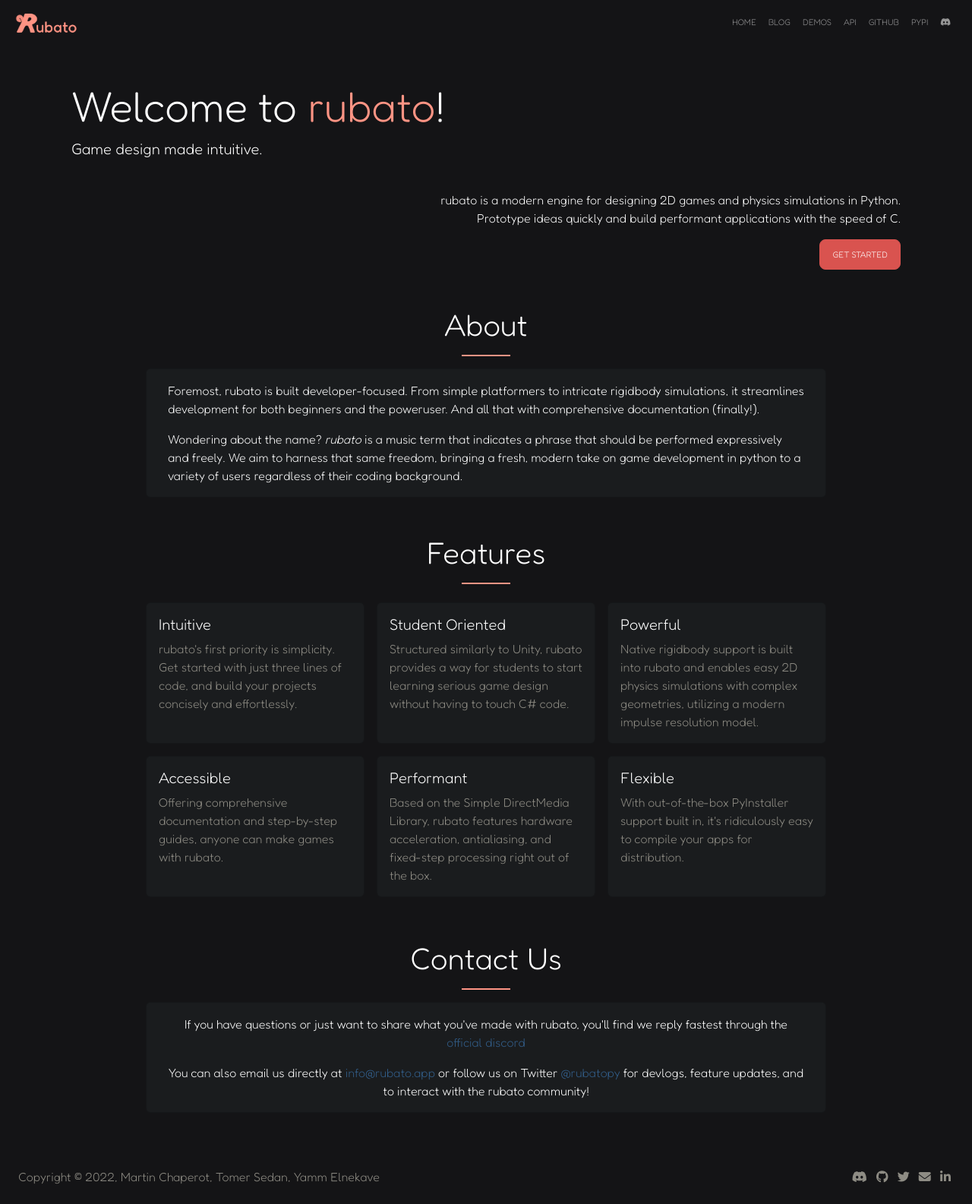
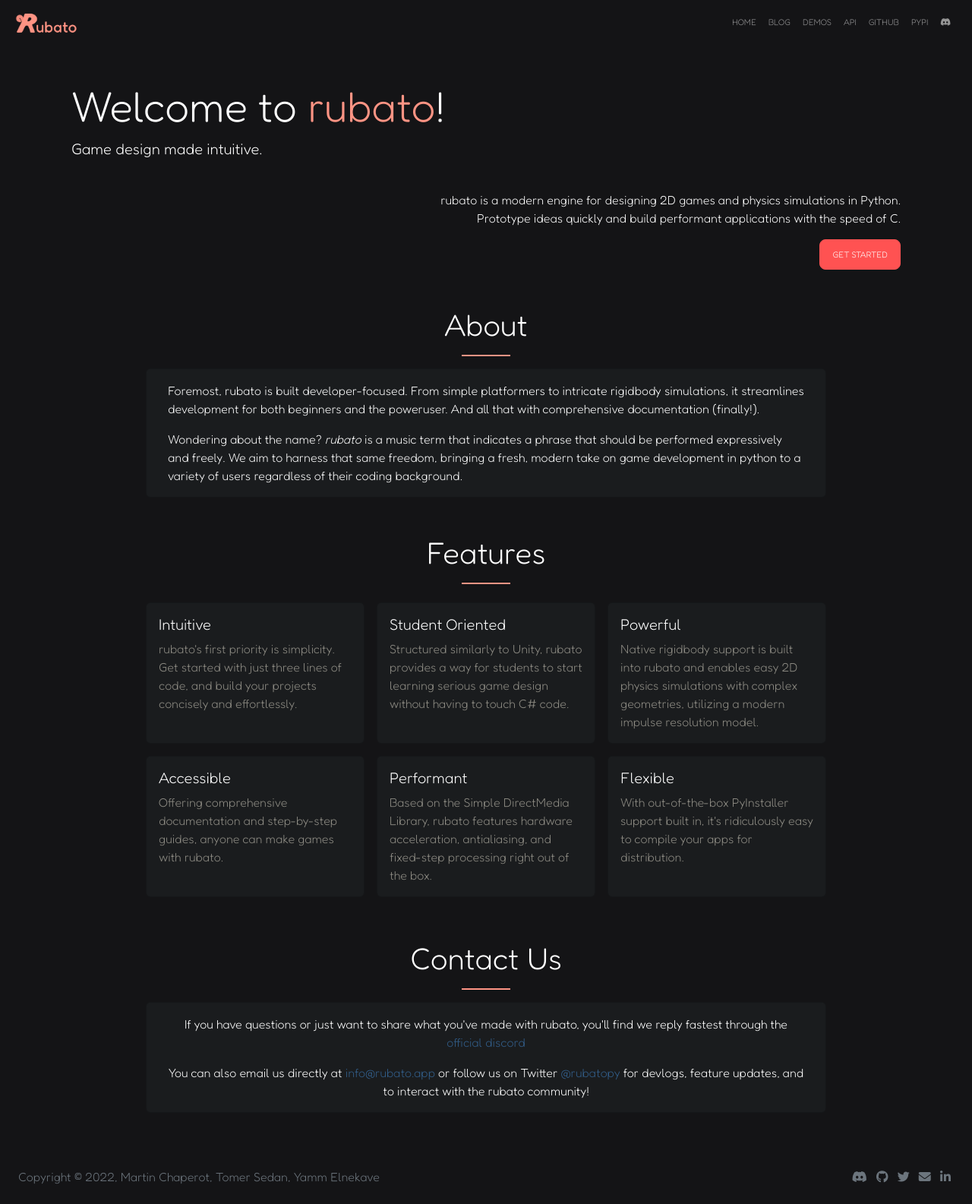
Before and after one commit to rubatopy/rubato.app, a Jekyll site: the page built from index.html, in a window 1280 px wide. Shown: the whole page at 76% size. Built offline with Jekyll 4.4.1, drawn with Linux system fonts in a browser that asks for light colours; nearby versions of some CDN libraries.

```diff
--- a/_config.yml
+++ b/_config.yml
@@ -22,7 +22,6 @@ description: rubato is a modern tool for designing 2D games and physics simulati
 baseurl: "" # the subpath of your site, e.g. /blog
 url: "https://rubato.app" # the base hostname & protocol for your site, e.g. http://example.com
 port: 8000
-incremental: true
 permalink: pretty
 sass:
     sass_dir: _sass
--- a/_layouts/post.html
+++ b/_layouts/post.html
@@ -5,7 +5,7 @@ layout: default
 <div class="container p-5 mb-2 text-white rounded-3" style="background-color: #19191a">
     <h1 class="display-4 fw-bold">{{ page.title }}</h1>
     {% if page.subtitle %}
-        <h2 class="text-muted">{{ page.subtitle }}</h2>
+        <h2 class="text-secondary">{{ page.subtitle }}</h2>
     {% endif %}
     {% assign author = site.data.authors[page.author] %}
     <i>
--- a/_sass/_variables.scss
+++ b/_sass/_variables.scss
@@ -40,7 +40,7 @@ $blue:    #0d6efd !default;
 $indigo:  #6610f2 !default;
 $purple:  #6f42c1 !default;
 $pink:    #d63384 !default;
-$red:     #d9534f !default;
+$red:     #dc3545 !default;
 $orange:  #fd7e14 !default;
 $yellow:  #ffc107 !default;
 $green:   #198754 !default;
@@ -298,14 +298,14 @@ $cyans: (
 // fusv-enable
 
 // scss-docs-start theme-color-variables
-$primary:       $blue !default;
-$secondary:     $gray-600 !default;
-$success:       $green !default;
-$info:          $cyan !default;
-$warning:       $yellow !default;
-$danger:        $red !default;
+$primary:       #ff9484 !default;
+$secondary:     #8e8c84 !default;
+$success:       #00c852 !default;
+$info:          #00b0ff !default;
+$warning:       #ff9100 !default;
+$danger:        #ff5252 !default;
 $light:         $gray-100 !default;
-$dark:          $gray-900 !default;
+$dark:          #1a1c1e !default;
 // scss-docs-end theme-color-variables
 
 // scss-docs-start theme-colors-map
@@ -618,7 +618,7 @@ $small-font-size:             .875em !default;
 
 $sub-sup-font-size:           .75em !default;
 
-$text-muted:                  #8e8c84 !default;
+$text-muted:                  $gray-600 !default;
 
 $initialism-font-size:        $small-font-size !default;
 
--- a/css/main.scss
+++ b/css/main.scss
@@ -47,14 +47,6 @@ body::-webkit-scrollbar {
 
 .back-black {
     background-color: rgb(20, 20, 22);
-}
-
-.back-night {
-    background-color: rgb(26, 28, 30);
-}
-
-.text-red {
-    color: rgb(255, 148, 132) !important;
 }
 
 .small-line {
--- a/index.html
+++ b/index.html
@@ -4,7 +4,7 @@ layout: default
 
 <div class="container py-5 mb-2 text-white back-black">
     <div class="container">
-        <h1 class="display-4">Welcome to <span class="text-red">rubato</span>!</h1>
+        <h1 class="display-4">Welcome to <span class="text-primary">rubato</span>!</h1>
         <p class="lead">Game design made intuitive.</p>
         <br />
         <div class="text-end text-white">
@@ -18,8 +18,10 @@ layout: default
         <br /><br />
     </div>
     <h1 class="text-center">About</h1>
-    <div class="small-line mx-auto"><hr /></div>
-    <div class="container card back-night mx-auto text-white" style="max-width: 56rem">
+    <div class="small-line mx-auto">
+        <hr />
+    </div>
+    <div class="container card bg-dark mx-auto text-white" style="max-width: 56rem">
         <div class="card-body">
             <p class="card-text">
                 Foremost, rubato is built developer-focused. From simple platformers to intricate rigidbody simulations,
@@ -35,30 +37,32 @@ layout: default
     </div>
     <br /><br />
     <h1 class="text-center">Features</h1>
-    <div class="small-line mx-auto"><hr /></div>
+    <div class="small-line mx-auto">
+        <hr />
+    </div>
     <div class="d-flex flex-wrap justify-content-center text-white">
-        <div class="card back-night m-2" style="max-width: 18rem">
+        <div class="card bg-dark m-2" style="max-width: 18rem">
             <div class="card-body">
                 <h5 class="card-title">Intuitive</h5>
-                <p class="card-text text-muted">
+                <p class="card-text text-secondary">
                     rubato's first priority is simplicity. Get started with just three lines of code, and build your
                     projects concisely and effortlessly.
                 </p>
             </div>
         </div>
-        <div class="card back-night m-2" style="max-width: 18rem">
+        <div class="card bg-dark m-2" style="max-width: 18rem">
             <div class="card-body">
                 <h5 class="card-title">Student Oriented</h5>
-                <p class="card-text text-muted">
+                <p class="card-text text-secondary">
                     Structured similarly to Unity, rubato provides a way for students to start learning serious game
                     design without having to touch C# code.
                 </p>
             </div>
         </div>
-        <div class="card back-night m-2" style="max-width: 18rem">
+        <div class="card bg-dark m-2" style="max-width: 18rem">
             <div class="card-body">
                 <h5 class="card-title">Powerful</h5>
-                <p class="card-text text-muted">
+                <p class="card-text text-secondary">
                     Native rigidbody support is built into rubato and enables easy 2D physics simulations with complex
                     geometries, utilizing a modern impulse resolution model.
                 </p>
@@ -66,27 +70,27 @@ layout: default
         </div>
     </div>
     <div class="d-flex flex-wrap justify-content-center text-white">
-        <div class="card back-night m-2" style="max-width: 18rem">
+        <div class="card bg-dark m-2" style="max-width: 18rem">
             <div class="card-body">
                 <h5 class="card-title">Accessible</h5>
-                <p class="card-text text-muted">
+                <p class="card-text text-secondary">
                     Offering comprehensive documentation and step-by-step guides, anyone can make games with rubato.
                 </p>
             </div>
         </div>
-        <div class="card back-night m-2" style="max-width: 18rem">
+        <div class="card bg-dark m-2" style="max-width: 18rem">
             <div class="card-body">
                 <h5 class="card-title">Performant</h5>
-                <p class="card-text text-muted">
+                <p class="card-text text-secondary">
                     Based on the Simple DirectMedia Library, rubato features hardware acceleration, antialiasing, and
                     fixed-step processing right out of the box.
                 </p>
             </div>
         </div>
-        <div class="card back-night m-2" style="max-width: 18rem">
+        <div class="card bg-dark m-2" style="max-width: 18rem">
             <div class="card-body">
                 <h5 class="card-title">Flexible</h5>
-                <p class="card-text text-muted">
+                <p class="card-text text-secondary">
                     With out-of-the-box PyInstaller support built in, it's ridiculously easy to compile your apps for
                     distribution.
                 </p>
@@ -95,8 +99,10 @@ layout: default
     </div>
     <br /><br />
     <h1 class="text-center">Contact Us</h1>
-    <div class="small-line mx-auto"><hr /></div>
-    <div class="container card back-night mx-auto text-white text-center" style="max-width: 56rem">
+    <div class="small-line mx-auto">
+        <hr />
+    </div>
+    <div class="container card bg-dark mx-auto text-white text-center" style="max-width: 56rem">
         <div class="card-body">
             <p class="card-text">
                 If you have questions or just want to share what you've made with rubato, you'll find we reply fastest
```
Also changed, not shown: _drafts/2000-1-1-example.md (+1 -2 lines), blog.html (+32 -11 lines).
